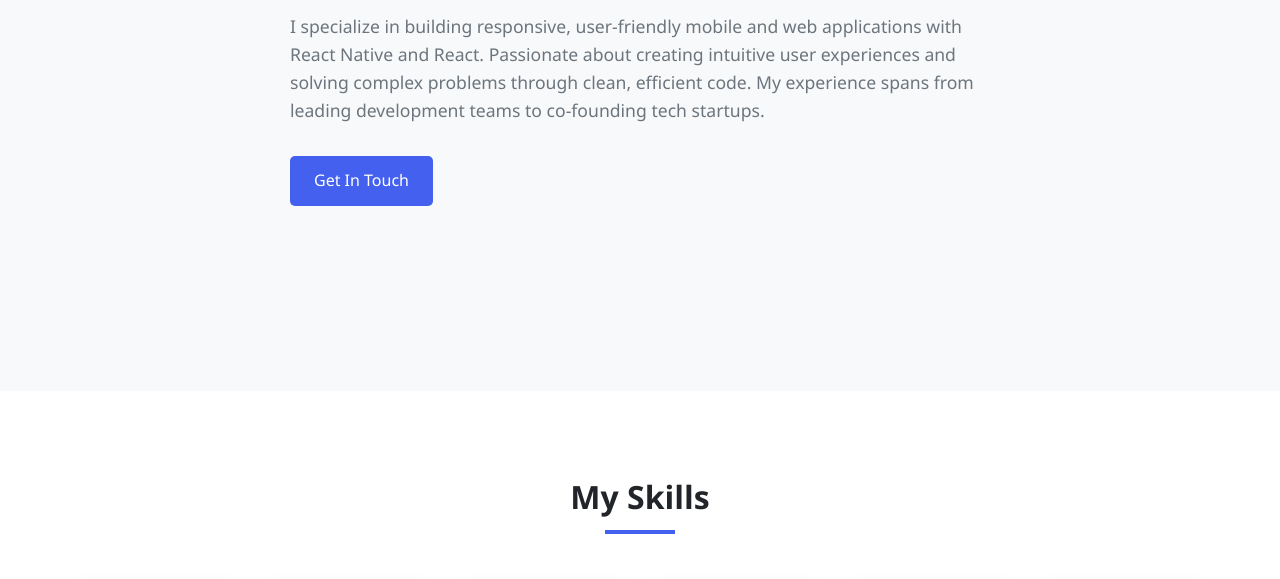
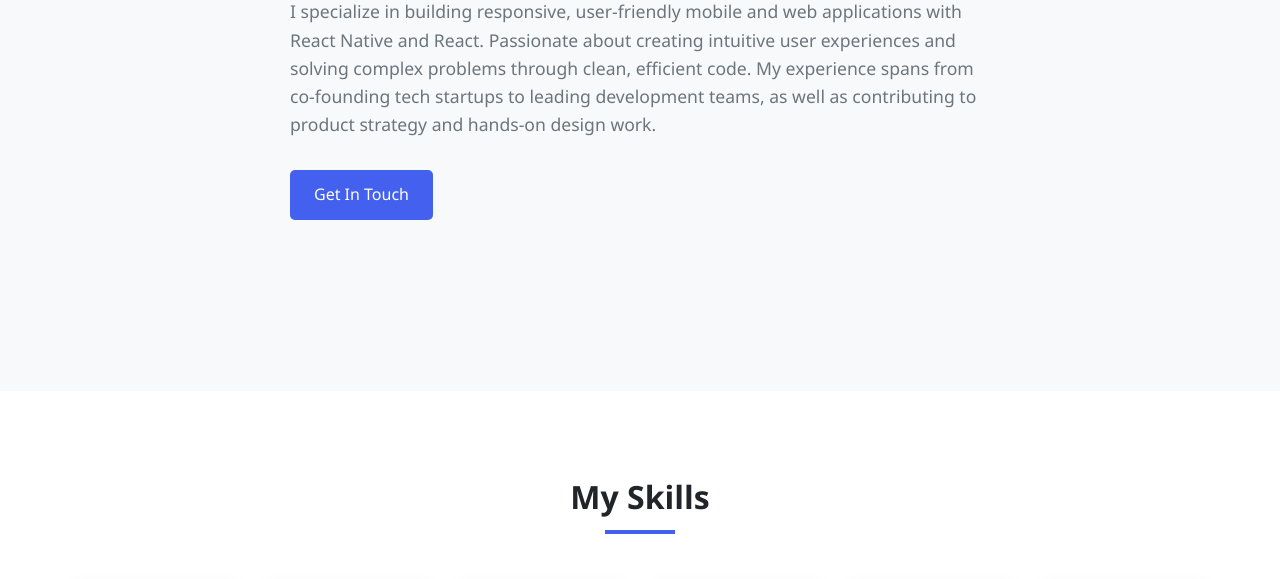
Before and after one commit to sedelstein4/portfolio-website, a plain HTML site: page index.html in a window 1280 px wide. Shown: the part 409-988 px from the top of the page. Drawn offline with Linux system fonts and the light colour scheme.

Commit message:
Updated text

```diff
--- a/index.html
+++ b/index.html
@@ -389,7 +389,7 @@
             <div class="hero-content">
                 <h1><span class="highlight">Sam Edelstein</span></h1>
                 <h2>Frontend Developer</h2>
-                <p>I specialize in building responsive, user-friendly mobile and web applications with React Native and React. Passionate about creating intuitive user experiences and solving complex problems through clean, efficient code. My experience spans from leading development teams to co-founding tech startups.</p>
+                <p>I specialize in building responsive, user-friendly mobile and web applications with React Native and React. Passionate about creating intuitive user experiences and solving complex problems through clean, efficient code. My experience spans from co-founding tech startups to leading development teams, as well as contributing to product strategy and hands-on design work.</p>
                 <a href="#contact" class="btn">Get In Touch</a>
             </div>
         </div>
```
